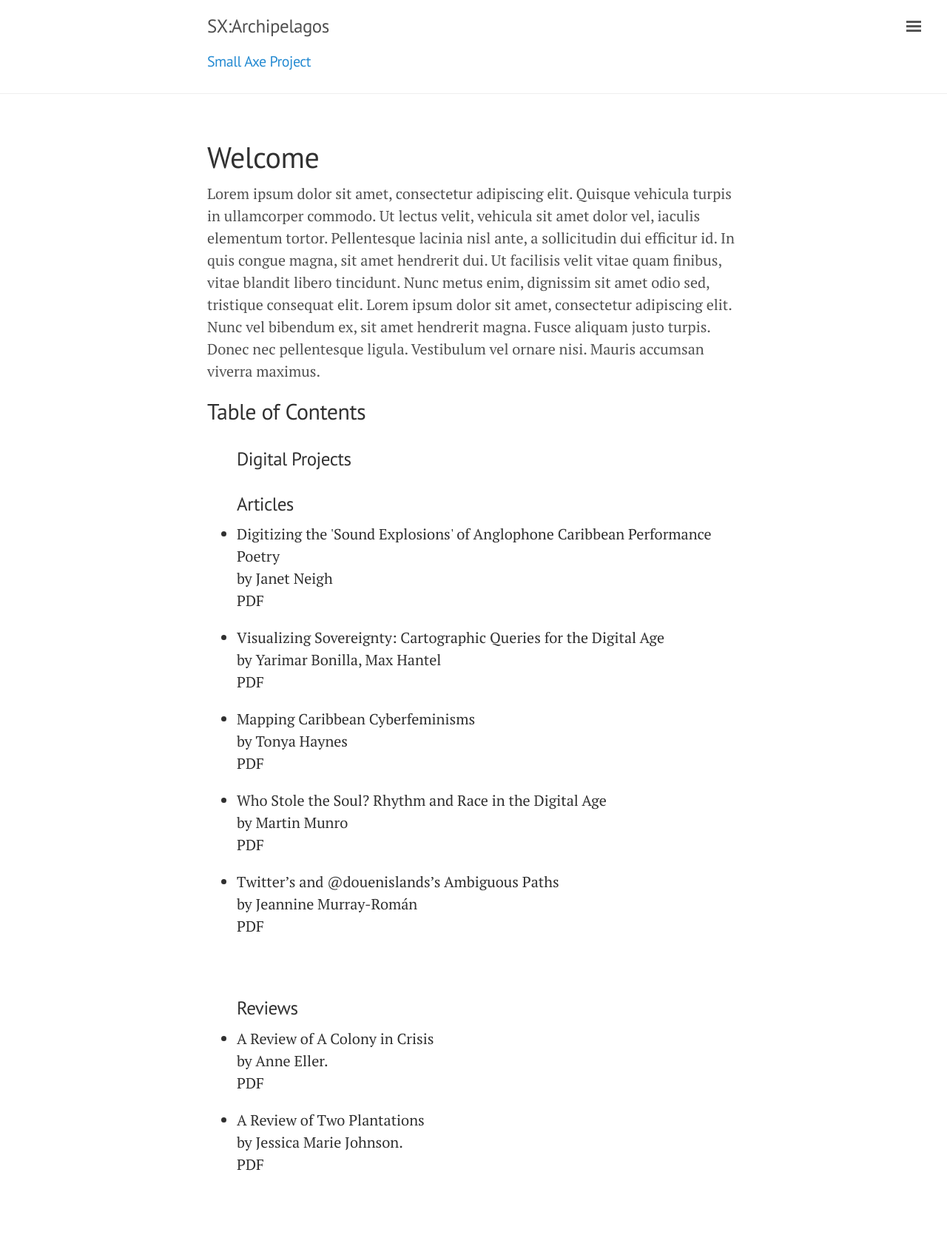
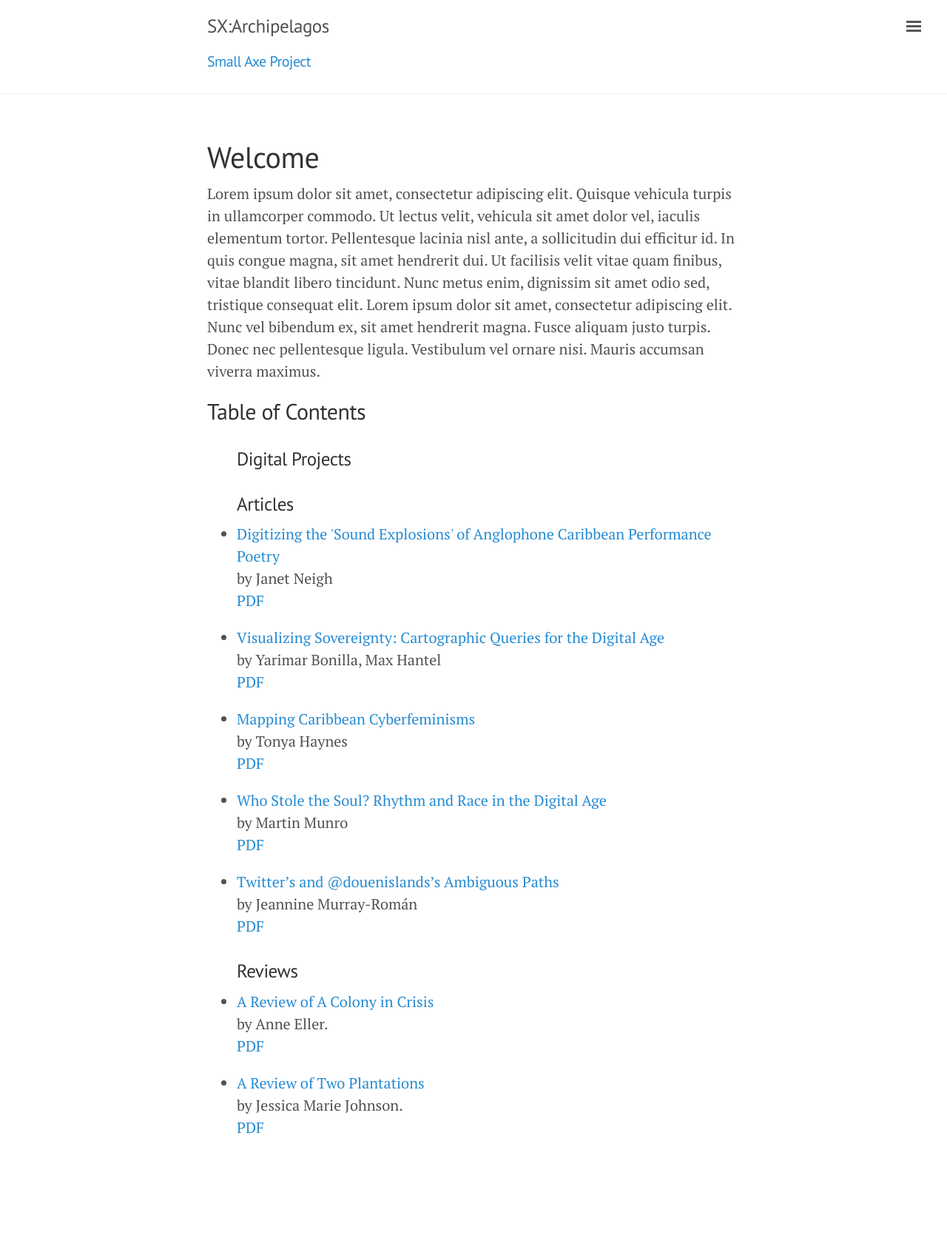
Before and after one commit to archipelagosjournal/archipelagos, a Jekyll site: the page built from index.html, in a window 1280 px wide. Shown: the whole page at 74% size. Built offline with Jekyll 4.4.1, drawn with Linux system fonts in a browser that asks for light colours; after the commit the page ends 1559 px from its top, so only the background shows below that.

```diff
--- a/_includes/issue01.html
+++ b/_includes/issue01.html
@@ -6,12 +6,12 @@
 <!-- Table of Contents -->
 <div class="toc">
   <h2>Table of Contents</h2>
-<ul class="project">
+<ul class="toc-project">
 <h3>Digital Projects</h3>
 {% for document in site.issue01 %}
   {% if document.layout == "project" %}
 
-    <li class="project-title">
+    <li class="toc-project-title">
       <a href="{{ document.url | prepend:site.baseurl }}">
         {{ document.title["long"] }}
       </a><br>
@@ -29,13 +29,13 @@
 </div>
 
 
-<ul class="post">
+<ul class="toc-article">
 <h3>Articles</h3>
 {% for document in site.issue01 %}
   {% if document.layout == "article" %}
 
 
-    <li class="post-title">
+    <li class="toc-article-title">
       <a href="{{ document.url | prepend:site.baseurl }}">
         {{ document.title["long"] }}
       </a><br>
@@ -58,12 +58,12 @@
   {% endif %}
 {% endfor %}
 </ul>
-<ul class="post">
+<ul class="toc-article">
 <h3>Reviews</h3>
 {% for document in site.issue01 %}
   {% if document.layout == "review" %}
 
-    <li class="post-title">
+    <li class="toc-article-title">
       <a href="{{ document.url | prepend:site.baseurl }}">
         {{ document.title["long"] }}
       </a><br>
```
